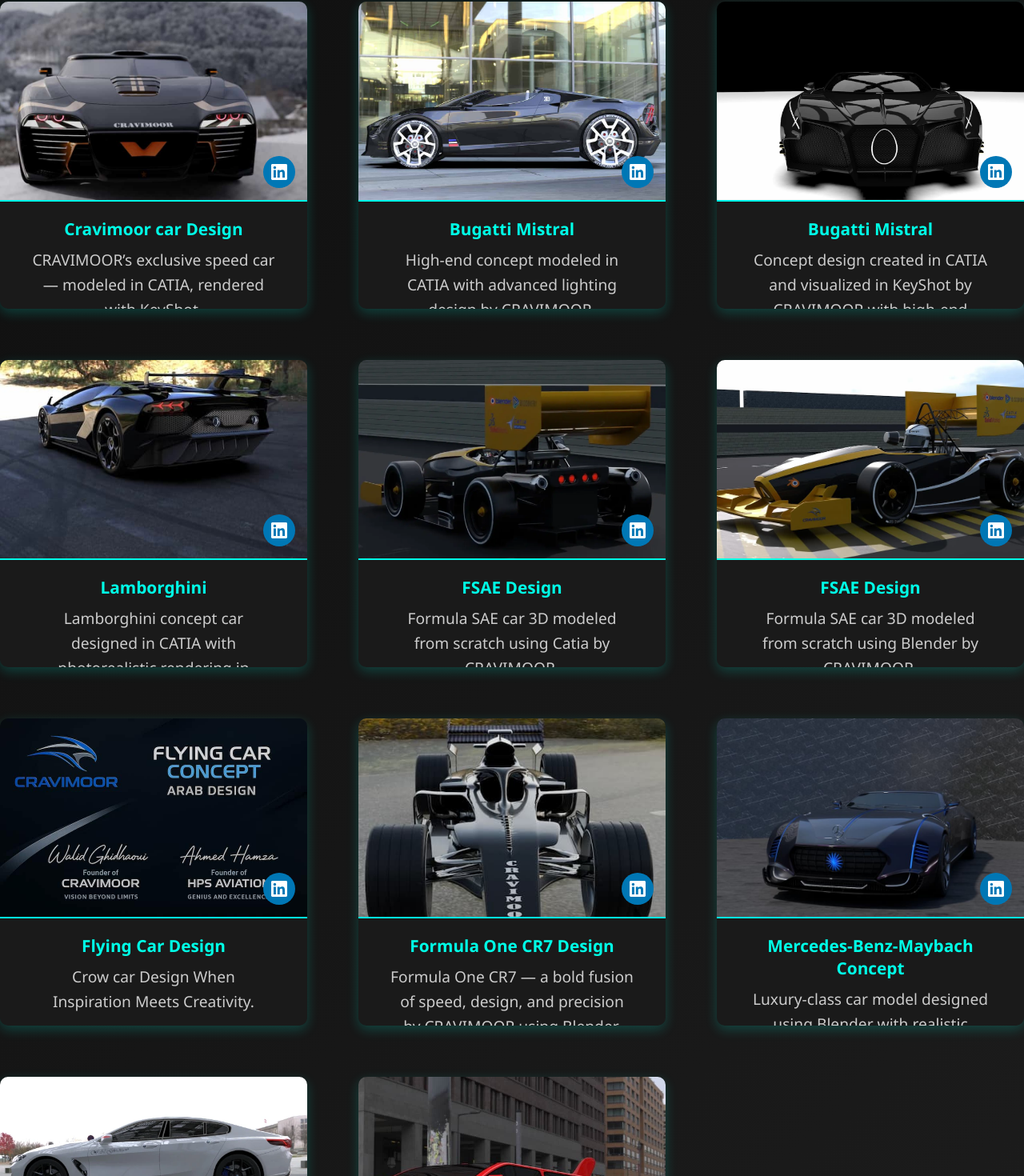
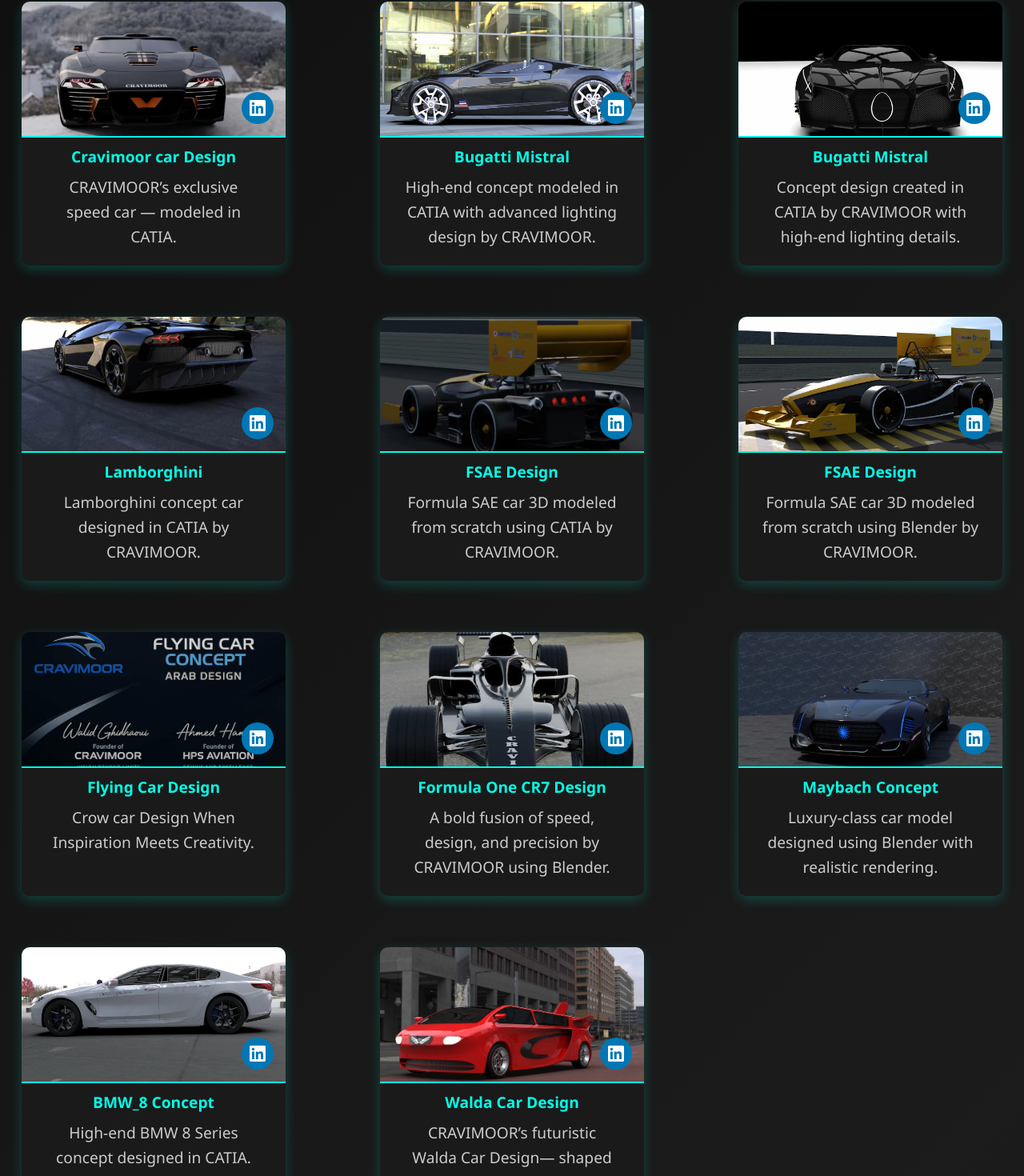
Before and after one commit to Walidghidhaoui/CRAVIMOOR, a React (Create React App) app: page / in a window 1280 px wide. Shown: the part 1315-2785 px from the top of the page at 80% size. Built offline with nearby package versions, Linux system fonts and the light colour scheme.

Commit message:
Mise à jour globale

```diff
--- a/src/App.css
+++ b/src/App.css
@@ -104,7 +104,7 @@ body, html {
   height: 20vh;
   border-radius: 1rem;
   position: relative;
-  top: 230px; /* Plus de décalage inutile */
+  top: 210px; /* Plus de décalage inutile */
 
 }
 .hero-text h1 {
@@ -139,7 +139,7 @@ body, html {
 }
 .our-services {
   text-align: center; /* Centre le texte */
-  max-width: 1500px; /* Même largeur que About Us */
+  max-width: 1600px; /* Même largeur que About Us */
   margin: 4rem auto; /* Marge identique */
   padding: 0 40px; /* Padding latéral */
 }
@@ -148,6 +148,7 @@ body, html {
   background: linear-gradient(90deg, #00ffe7, #1303f2);
   -webkit-background-clip: text;
   -webkit-text-fill-color: transparent;
+
 }
 
 .service-grid {
@@ -160,7 +161,7 @@ display: flex;
 }
 .service-card {
   background-color: #1f1f1f;
-  padding: 0px ;
+  padding: 10px ;
   position: relative;
   border-radius: 12px;
   box-shadow: 0 4px 10px rgba(0, 0, 0, 0.6);
@@ -171,7 +172,7 @@ display: flex;
   box-shadow: 0 8px 20px rgba(0, 255, 234, 0.3);
 }
 .service-card h3 {
-  margin-bottom: 15px;
+  margin-bottom: 10px;
   color: #00ffea;
 }
 .service-card p {
@@ -261,7 +262,7 @@ display: flex;
 /* Contact Section */
 .contact-section {
   position: relative;
-  padding: 5rem 2rem;
+  padding: 3rem 2rem;
   background: #0f0f0f;
 }
 
@@ -633,16 +634,16 @@ header {
 /* === SERVICES SECTION === */
 .our-services {
   display: grid;
-  grid-template-columns: repeat(auto-fit, minmax(800px, 1fr));
-  gap: 20px;
-  padding: 40px 20px;
+  grid-template-columns: repeat(auto-fit, minmax(2, 1fr));
+  gap: 40px;
+  padding: 20px;
   justify-items: center;
   text-align: center;
 }
 
 .our-services h2 {
   grid-column: 1 / -1;
-  font-size: 2rem;
+  font-size: 1.5rem;
   margin-bottom: 10px;
   text-align: center;
 }
@@ -656,20 +657,21 @@ header {
 
 .service-grid {
   display: grid;
-  grid-template-columns: repeat(auto-fit, minmax(190px, 1fr));
-  gap: 20px;
+  grid-template-columns: repeat(auto-fit, minmax(180px, 1fr));
+  gap: 40px;
   width: 95%;
   justify-content: center;
+  margin-left: -40px;
 }
 
 .service-card {
   background: #111;
-  padding: 20px;
-  border-radius: 12px;
+  padding: 10px;
+  border-radius: 20px;
   text-align: center;
-  width: 180%;
-  max-width: 250px;
-  height: 80%;
+  width: 110%;
+  max-width: 800px;
+  height: 100%;
 }
 
 
@@ -802,3 +804,39 @@ header {
     grid-template-columns: 1fr;
   }
 }
+
+.cards-container {
+  display: flex;
+  flex-wrap: wrap;
+  justify-content: center;
+  gap: 20px;
+}
+
+/* Style de base pour les cartes */
+.card {
+  background-color: #000; /* fond noir */
+  color: white;
+  padding: 20px;
+  width: 300px; /* largeur normale sur PC */
+  text-align: center;
+  white-space: nowrap; /* empêche le retour à la ligne du texte */
+  overflow: hidden;
+  text-overflow: ellipsis;
+  border-radius: 12px;
+}
+
+/* Pour mobile Galaxy A50 et similaires */
+@media (max-width: 420px) {
+  .cards-container {
+    flex-direction: column;
+    align-items: center;
+  }
+
+  .card {
+    width: 90vw; /* occupe presque toute la largeur de l'écran */
+    font-size: 16px;
+    white-space: nowrap; /* texte sur une seule ligne */
+    text-align: center;
+  }
+
+}
--- a/src/App.js
+++ b/src/App.js
@@ -50,6 +50,7 @@ function App() {
       <section className="section" id="projects">
   <h2>Our Projects</h2>
   <p className="projects-intro">
+
   __Showcasing Our Design Mastery__<br/>
   Discover a curated selection of our most impactful projects, where vision meets precision. From bold automotive concepts to intricate industrial solutions, each creation reflects our passion for innovation and excellence in 3D design.<br/>
     <div className="pointer-container">
@@ -72,7 +73,7 @@ function App() {
     <ProjectCard
       imageUrl="/images/CR0011.jpg"
       title="Cravimoor car Design"
-      description="CRAVIMOOR’s exclusive speed car — modeled in CATIA, rendered with KeyShot."
+      description="CRAVIMOOR’s exclusive speed car — modeled in CATIA."
       linkedinUrl="https://www.linkedin.com/posts/walid-ghidhaoui-3a3120125_design-car-cardesign-activity-7225503653850173440-p1d6?utm_source=share&utm_medium=member_desktop&rcm=ACoAAB7OwCsBFscI34NnvYRkni_yGSKropNxNBI"
     />
     <ProjectCard
@@ -84,19 +85,19 @@ function App() {
     <ProjectCard
       imageUrl="/images/BUG Ghidhaoui_6.jpg"
       title="Bugatti Mistral"
-      description="Concept design created in CATIA and visualized in KeyShot by CRAVIMOOR with high-end lighting details."
+      description="Concept design created in CATIA by CRAVIMOOR with high-end lighting details."
       linkedinUrl="https://www.linkedin.com/posts/walid-ghidhaoui-3a3120125_design-3d-automobile-activity-7082782632421261312-UZ6Q?utm_source=share&utm_medium=member_desktop&rcm=ACoAAB7OwCsBFscI34NnvYRkni_yGSKropNxNBI"
     />
     <ProjectCard
       imageUrl="/images/Lambo v1.jpg"
       title="Lamborghini"
-      description="Lamborghini concept car designed in CATIA with photorealistic rendering in KeyShot by CRAVIMOOR."
+      description="Lamborghini concept car designed in CATIA by CRAVIMOOR."
       linkedinUrl="https://www.linkedin.com/feed/update/urn:li:activity:6968949712456437760?utm_source=share&utm_medium=member_desktop&rcm=ACoAAB7OwCsBFscI34NnvYRkni_yGSKropNxNBI"
     />
     <ProjectCard
       imageUrl="/images/FSAE 01.webp"
       title="FSAE Design"
-      description="Formula SAE car 3D modeled from scratch using Catia by CRAVIMOOR."
+      description="Formula SAE car 3D modeled from scratch using CATIA by CRAVIMOOR."
       linkedinUrl="https://www.linkedin.com/posts/walid-ghidhaoui-3a3120125_3ddesign-catia-innovation-activity-7292160292778659840-C7UE"
     />
     <ProjectCard
@@ -114,25 +115,25 @@ function App() {
     <ProjectCard
       imageUrl="/images/FCR16.jpg"
       title="Formula One CR7 Design"
-      description="Formula One CR7 — a bold fusion of speed, design, and precision by CRAVIMOOR using Blender."
+      description="A bold fusion of speed, design, and precision by CRAVIMOOR using Blender."
       linkedinUrl="https://www.linkedin.com/posts/walid-ghidhaoui-3a3120125_engineering-machine-cad-activity-7241081845625331712-fZCI?utm_source=share&utm_medium=member_desktop&rcm=ACoAAB7OwCsBFscI34NnvYRkni_yGSKropNxNBI"
     />
      <ProjectCard
   imageUrl="/images/maybach.jpg"
-  title="Mercedes-Benz-Maybach Concept"
+  title="Maybach Concept"
   description="Luxury-class car model designed using Blender with realistic rendering."
   linkedinUrl="https://www.linkedin.com/posts/walid-ghidhaoui-3a3120125_3ddesign-automotivedesign-maybach-activity-7324555356871774208-zLOB?utm_source=share&utm_medium=member_desktop&rcm=ACoAAB7OwCsBFscI34NnvYRkni_yGSKropNxNBI"
 />
 <ProjectCard
   imageUrl="/images/BMW_8_2020.246.webp"
   title="BMW_8 Concept"
-  description="High-end BMW 8 Series concept designed in CATIA with premium rendering in KeyShot."
+  description="High-end BMW 8 Series concept designed in CATIA."
   linkedinUrl="https://www.linkedin.com/posts/walid-ghidhaoui-3a3120125_bmw-design-catia-activity-6653589394882076672-MKXl?utm_source=share&utm_medium=member_desktop&rcm=ACoAAB7OwCsBFscI34NnvYRkni_yGSKropNxNBI"
 />
     <ProjectCard
       imageUrl="/images/Walda.jpg"
       title="Walda Car Design"
-      description="CRAVIMOOR’s futuristic Walda Car Design— shaped in CATIA, brought to life in KeyShot."
+      description="CRAVIMOOR’s futuristic Walda Car Design— shaped in CATIA."
       linkedinUrl="https://www.linkedin.com/posts/catia_walid-ghidhaoui-3dexperience-profile-create-activity-6923516104824778752-aybG?utm_source=share&utm_medium=member_desktop&rcm=ACoAAB7OwCsBFscI34NnvYRkni_yGSKropNxNBI"
     />
 
@@ -147,19 +148,19 @@ function App() {
    <ProjectCard
       imageUrl="/images/Roller Compactor.jpg"
       title="Roller Compactor"
-      description="Roller compactor fully modeled in CATIA and rendered with KeyShot for precision visualization."
+      description="Roller compactor fully modeled in CATIA."
       linkedinUrl="https://www.linkedin.com/posts/walid-ghidhaoui-3a3120125_denmark-construction-machinery-activity-7027352470775324673-Eb5J?utm_source=share&utm_medium=member_desktop&rcm=ACoAAB7OwCsBFscI34NnvYRkni_yGSKropNxNBI"
     />
     <ProjectCard
       imageUrl="/images/airplane 01.461.jpg"
       title="Airplane concept design"
-      description="Airplane concept designed by CRAVIMOOR using CATIA and rendered with KeyShot."
+      description="Airplane concept designed by CRAVIMOOR using CATIA."
       linkedinUrl="https://www.linkedin.com/posts/walid-ghidhaoui-3a3120125_design-plane-car-activity-6934258826527305728-4CgB?utm_source=share&utm_medium=member_desktop&rcm=ACoAAB7OwCsBFscI34NnvYRkni_yGSKropNxNBI"
     />
     <ProjectCard
       imageUrl="/images/Drone wg.jpg"
       title="Beautiful Drone"
-      description="Exclusive design by Walid Ghidhaoui. Software used: Catia v5 and keyshot ."
+      description="Exclusive design by Walid Ghidhaoui. Software used: CATIA."
       linkedinUrl="https://www.linkedin.com/posts/walid-ghidhaoui-3a3120125_catiav5-keyshot-design-activity-6938555840555573248-o-yi?utm_source=share&utm_medium=member_desktop&rcm=ACoAAB7OwCsBFscI34NnvYRkni_yGSKropNxNBI"
     />
     <ProjectCard
@@ -171,19 +172,19 @@ function App() {
     <ProjectCard
       imageUrl="/images/CLOTH.jpg"
       title="clothing design"
-      description="Challenging the limits of CATIA V5 by exploring fashion design — where engineering meets creativity."
+      description="Challenging the limits of CATIA V5 by exploring fashion design."
       linkedinUrl="https://www.linkedin.com/posts/walid-ghidhaoui-3a3120125_clothing-armaeze-designspiration-activity-7059448800939053056-1esG?utm_source=share&utm_medium=member_desktop&rcm=ACoAAB7OwCsBFscI34NnvYRkni_yGSKropNxNBI"
     />
     <ProjectCard
       imageUrl="/images/Convertible furniture.webp"
       title="Convertible furniture"
-      description="That moment when you want to take a nap while working 😴 Well."
+      description="That moment when you want to take a nap while working Well."
       linkedinUrl="https://www.linkedin.com/feed/update/urn:li:activity:7042525144816177153?utm_source=share&utm_medium=member_desktop&rcm=ACoAAB7OwCsBFscI34NnvYRkni_yGSKropNxNBI"
     />
     <ProjectCard
       imageUrl="/images/cooling tower.jpg"
       title="cooling tower"
-      description="Design and manufacture of a cooling tower for the company Industrial Mécanique Maghrébine."
+      description="Design and manufacture of a cooling tower for the IMM company."
       linkedinUrl="https://www.linkedin.com/posts/walid-ghidhaoui-3a3120125_design-catia-mechanical-activity-7030589033277747200-cjKI?utm_source=share&utm_medium=member_desktop&rcm=ACoAAB7OwCsBFscI34NnvYRkni_yGSKropNxNBI"
     />
     <ProjectCard
@@ -195,7 +196,7 @@ function App() {
     <ProjectCard
       imageUrl="/images/Filler cone.jpg"
       title="Filler cone"
-      description="Filler cone in the raw mill outside the original reject cone of the seperator using Solidworks."
+      description="Filler cone assembly using Solidworks."
       linkedinUrl="https://www.linkedin.com/posts/walid-ghidhaoui-3a3120125_project-cement-design-activity-6950515986680692736-bPjf?utm_source=share&utm_medium=member_desktop&rcm=ACoAAB7OwCsBFscI34NnvYRkni_yGSKropNxNBI"
     />
     <ProjectCard
--- a/src/components/ContactUs.css
+++ b/src/components/ContactUs.css
@@ -11,15 +11,19 @@
     color: #00ffe7;
     text-transform: uppercase;
     letter-spacing: 2px;
+
   }
 
   .contact-container {
     display: grid;
     grid-template-columns: 1fr 1fr;
     gap: 3rem;
-    max-width: 1200px;
+    max-width: 1400px;
     margin: 0 auto;
+    margin-left: -5px;
   }
+
+
 
   /* Style du tableau */
   .contact-info-card {
@@ -48,6 +52,7 @@
   .contact-table tr:hover {
     background: rgba(0, 255, 231, 0.1);
   }
+
 
   .icon-cell {
     font-size: 1.5rem;
--- a/src/components/ProjectCard.css
+++ b/src/components/ProjectCard.css
@@ -1,8 +1,9 @@
 /* Conteneur principal */
 .project-card-wrapper {
     width: 100%;
-    max-width: 400px;
+    max-width: 330px;
     margin: 0 auto;
+
   }
 
   /* Carte projet */
@@ -22,7 +23,7 @@
   .image-frame {
     position: relative;
     width: 100%;
-    height: 250px;
+    height: 170px;
     overflow: hidden;
     border-bottom: 2px solid #00ffe7;
     cursor: pointer;
@@ -68,14 +69,15 @@
 
   /* Texte en dessous */
   .project-text {
-    padding: 20px;
+    padding: 10px;
     color: white;
+
   }
 
   .project-text h3 {
     color: #00ffe7;
     margin-bottom: 10px;
-    font-size: 1.3rem;
+    font-size: 1.2rem;
   }
 
   .project-text p {
```
